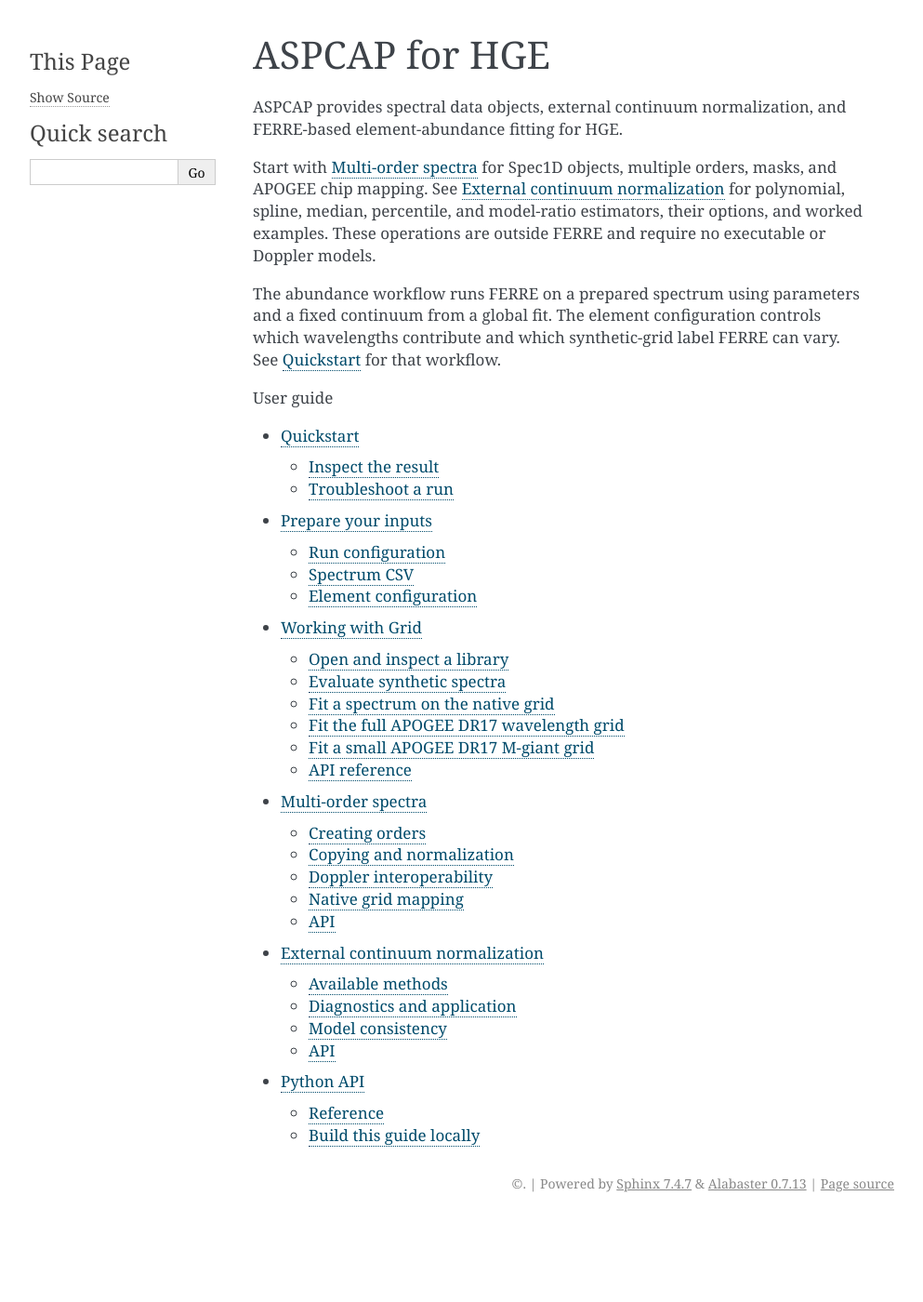
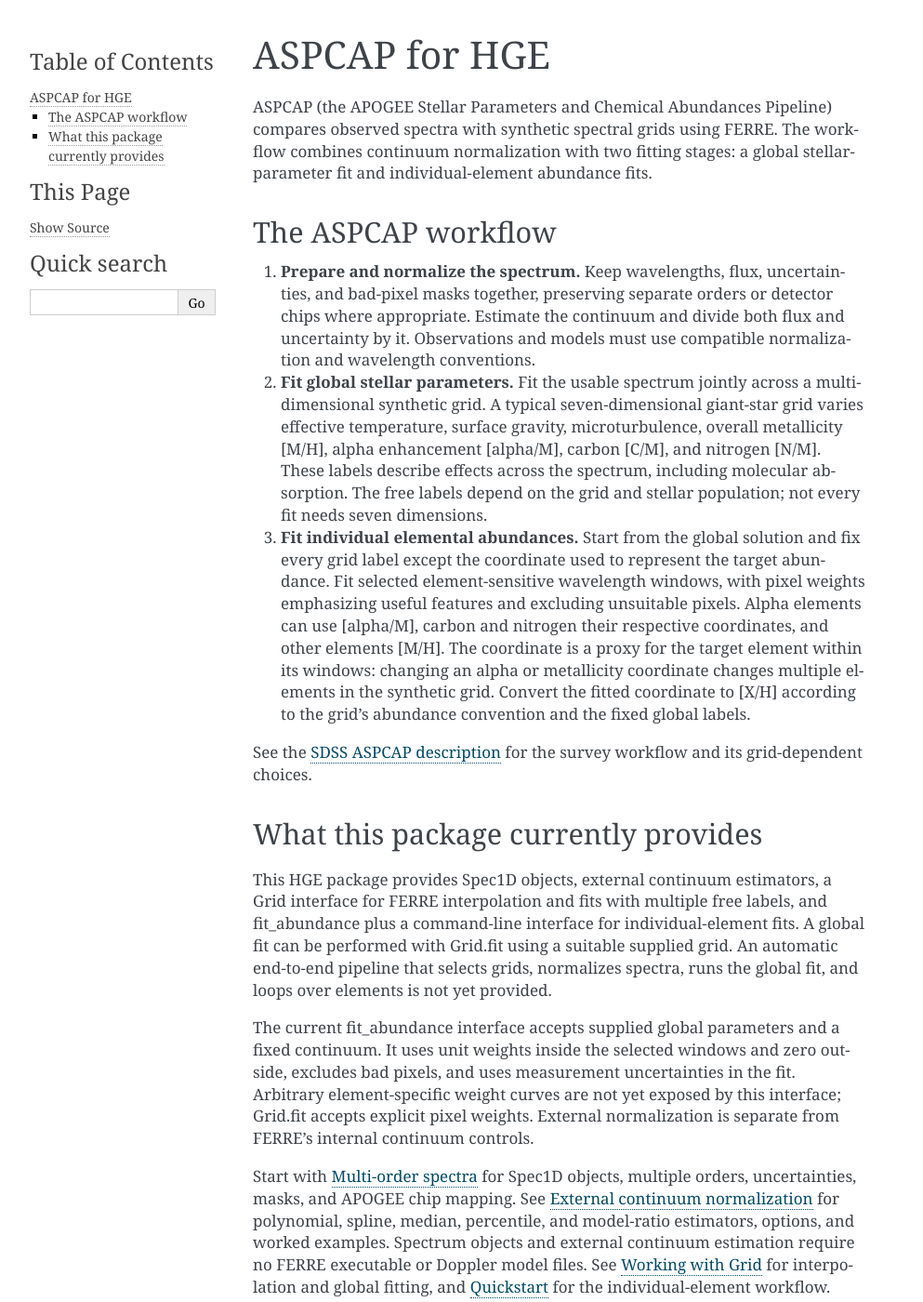
Before and after one commit to dnidever/aspcap, a Sphinx documentation site: the page built from docs/index.rst, in a window 1280 px wide and 1400 px high. Shown: the whole window at 93% size, without its empty margins (148-1141 px from the left). Built offline with Sphinx 7.4.7, drawn with Linux system fonts in a browser that asks for light colours.

Commit message:
Explain normalization, global parameters, and elemental abundance workflow

```diff
--- a/docs/index.rst
+++ b/docs/index.rst
@@ -1,18 +1,32 @@
 ASPCAP for HGE
 ==============
 
-ASPCAP provides spectral data objects, external continuum normalization, and
-FERRE-based element-abundance fitting for HGE.
+ASPCAP (the APOGEE Stellar Parameters and Chemical Abundances Pipeline) compares observed spectra with synthetic spectral grids using FERRE. The workflow combines continuum normalization with two fitting stages: a global stellar-parameter fit and individual-element abundance fits.
 
-Start with :doc:`spectrum` for Spec1D objects, multiple orders, masks, and
-APOGEE chip mapping. See :doc:`continuum` for polynomial, spline, median,
-percentile, and model-ratio estimators, their options, and worked examples.
-These operations are outside FERRE and require no executable or Doppler models.
+The ASPCAP workflow
+-------------------
 
-The abundance workflow runs FERRE on a prepared spectrum using parameters and
-a fixed continuum from a global fit. The element configuration controls which
-wavelengths contribute and which synthetic-grid label FERRE can vary.
-See :doc:`quickstart` for that workflow.
+1. **Prepare and normalize the spectrum.** Keep wavelengths, flux, uncertainties, and bad-pixel masks together, preserving separate orders or detector chips where appropriate. Estimate the continuum and divide both flux and uncertainty by it. Observations and models must use compatible normalization and wavelength conventions.
+
+2. **Fit global stellar parameters.** Fit the usable spectrum jointly across a multidimensional synthetic grid. A typical seven-dimensional giant-star grid varies effective temperature, surface gravity, microturbulence, overall metallicity [M/H], alpha enhancement [alpha/M], carbon [C/M], and nitrogen [N/M]. These labels describe effects across the spectrum, including molecular absorption. The free labels depend on the grid and stellar population; not every fit needs seven dimensions.
+
+3. **Fit individual elemental abundances.** Start from the global solution and fix every grid label except the coordinate used to represent the target abundance. Fit selected element-sensitive wavelength windows, with pixel weights emphasizing useful features and excluding unsuitable pixels. Alpha elements can use [alpha/M], carbon and nitrogen their respective coordinates, and other elements [M/H]. The coordinate is a proxy for the target element within its windows: changing an alpha or metallicity coordinate changes multiple elements in the synthetic grid. Convert the fitted coordinate to [X/H] according to the grid's abundance convention and the fixed global labels.
+
+See the `SDSS ASPCAP description <https://www.sdss4.org/dr17/irspec/aspcap/>`_ for the survey workflow and its grid-dependent choices.
+
+What this package currently provides
+------------------------------------
+
+This HGE package provides Spec1D objects, external continuum estimators, a Grid interface for FERRE interpolation and fits with multiple free labels, and fit_abundance plus a command-line interface for individual-element fits. A global fit can be performed with Grid.fit using a suitable supplied grid. An automatic end-to-end pipeline that selects grids, normalizes spectra, runs the global fit, and loops over elements is not yet provided.
+
+The current fit_abundance interface accepts supplied global parameters and a fixed continuum. It uses unit weights inside the selected windows and zero outside, excludes bad pixels, and uses measurement uncertainties in the fit. Arbitrary element-specific weight curves are not yet exposed by this interface; Grid.fit accepts explicit pixel weights. External normalization is separate from FERRE's internal continuum controls.
+
+Start with :doc:`spectrum` for Spec1D objects, multiple orders, uncertainties,
+masks, and APOGEE chip mapping. See :doc:`continuum` for polynomial, spline,
+median, percentile, and model-ratio estimators, options, and worked examples.
+Spectrum objects and external continuum estimation require no FERRE executable
+or Doppler model files. See :doc:`grid` for interpolation and global fitting,
+and :doc:`quickstart` for the individual-element workflow.
 
 .. toctree::
    :maxdepth: 2
```
Also changed, not shown: README.md (+18 -0 lines).
